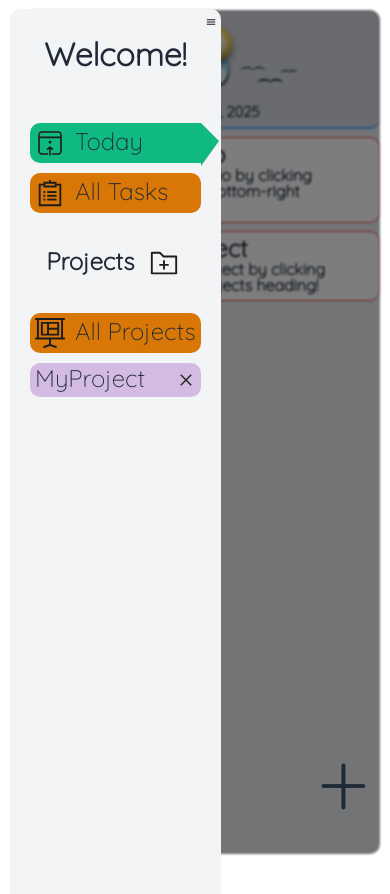
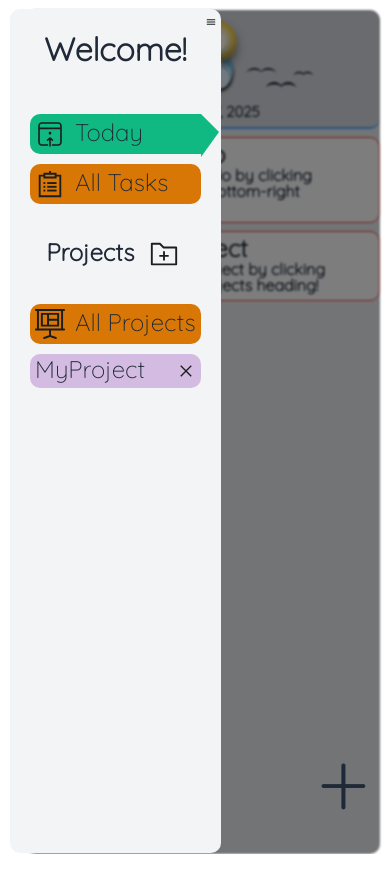
Before and after one commit to jehuzepedasilva2/todo-list, a website built with webpack: page src/template.html in a window 390 px wide. Both pictures are taken after a click on the element 11 px from the left and 23 px from the top of the page. After the commit the page ends 854 px from the top, so only its background shows below. Built offline with nearby package versions, Linux system fonts and the light colour scheme.

Commit message:
added css to fix left margin, disabled right buttons when left slideout is out and added listener when slideout is out and right side is clicked

```diff
--- a/src/handleEvents.js
+++ b/src/handleEvents.js
@@ -420,12 +420,35 @@ function handleAllTaskDeleteButton(todos, i, user) {
 
 function handleLeftSlideoutMenu() {
   const menuButton = document.querySelector('.left-menu-button');
-  menuButton.addEventListener('click', () => {
-    const left = document.querySelector('.left')
-    const right = document.querySelector('.right');
+  const left = document.querySelector('.left');
+  const right = document.querySelector('.right');
+  const rightButtons = document.querySelectorAll('.right-content button');
+  const bigAdd = document.querySelector('button.add-todo');
+
+  function handleMenuToggle() {
     right.classList.toggle('blur');
     left.classList.toggle('slide-out');
-  })
+    bigAdd.classList.toggle('dis');
+    rightButtons.forEach(b => b.classList.toggle('dis'));
+
+    const handleOutsideClick = (e) => {
+      if (!left.contains(e.target) && !menuButton.contains(e.target)) {
+        right.classList.remove('blur');
+        left.classList.remove('slide-out');
+        bigAdd.classList.remove('dis');
+        rightButtons.forEach(b => b.classList.remove('dis'));
+
+        window.removeEventListener('click', handleOutsideClick);
+        window.removeEventListener('touchstart', handleOutsideClick);
+      }
+    };
+
+    window.addEventListener('click', handleOutsideClick);
+    window.addEventListener('touchstart', handleOutsideClick);
+  }
+
+  menuButton.addEventListener('click', handleMenuToggle);
+  menuButton.addEventListener('touchstart', handleMenuToggle);
 }
 
 export default (function eventHandler() {
--- a/src/styles.css
+++ b/src/styles.css
@@ -1134,10 +1134,17 @@ input[type="checkbox"]:checked::after {
   filter: blur(1px) brightness(50%);
 }
 
+.todo-card-right button {
+  cursor: pointer;
+}
+
+.todo-card-right button:hover {
+  transform: scale(1.1);
+}
 
 @media (max-width: 1500px) {
   .clouds-container {
-    transform: scale(0.85);
+    transform: scale(0.75);
   }
 }
 
@@ -1159,7 +1166,7 @@ input[type="checkbox"]:checked::after {
 
   .right {
     margin-left: 26px;
-    height: 100%;
+    height: 100vh;
   }
 
   .right-content {
@@ -1180,14 +1187,18 @@ input[type="checkbox"]:checked::after {
     min-height: 100%;
   }
 
+  .right-content button.dis,
+  .add-todo.dis {
+    pointer-events: none;
+  }
+
   .left {
     position: absolute;
     left: -12.5rem;
-    top: -1px;
+    top: -0.8px;
     z-index: 1;
-    height: 111%;
+    height: 100vh;
     width: fit-content;
-    /* padding-right: 2rem; */
   }
 
   .clouds-container {
@@ -1197,7 +1208,7 @@ input[type="checkbox"]:checked::after {
 
 @media (max-width: 450px) {
   .clouds-container {
-    transform: scale(0.6);
+    transform: scale(0.7);
   }
 
   .right-top-header {
@@ -1222,6 +1233,6 @@ input[type="checkbox"]:checked::after {
   .clouds-container {
     padding-bottom: 0;
     padding-top: 0;
-    transform: scale(0.6) translateY(30px);
+    transform: scale(0.7) translateY(30px);
   }
 }
```
